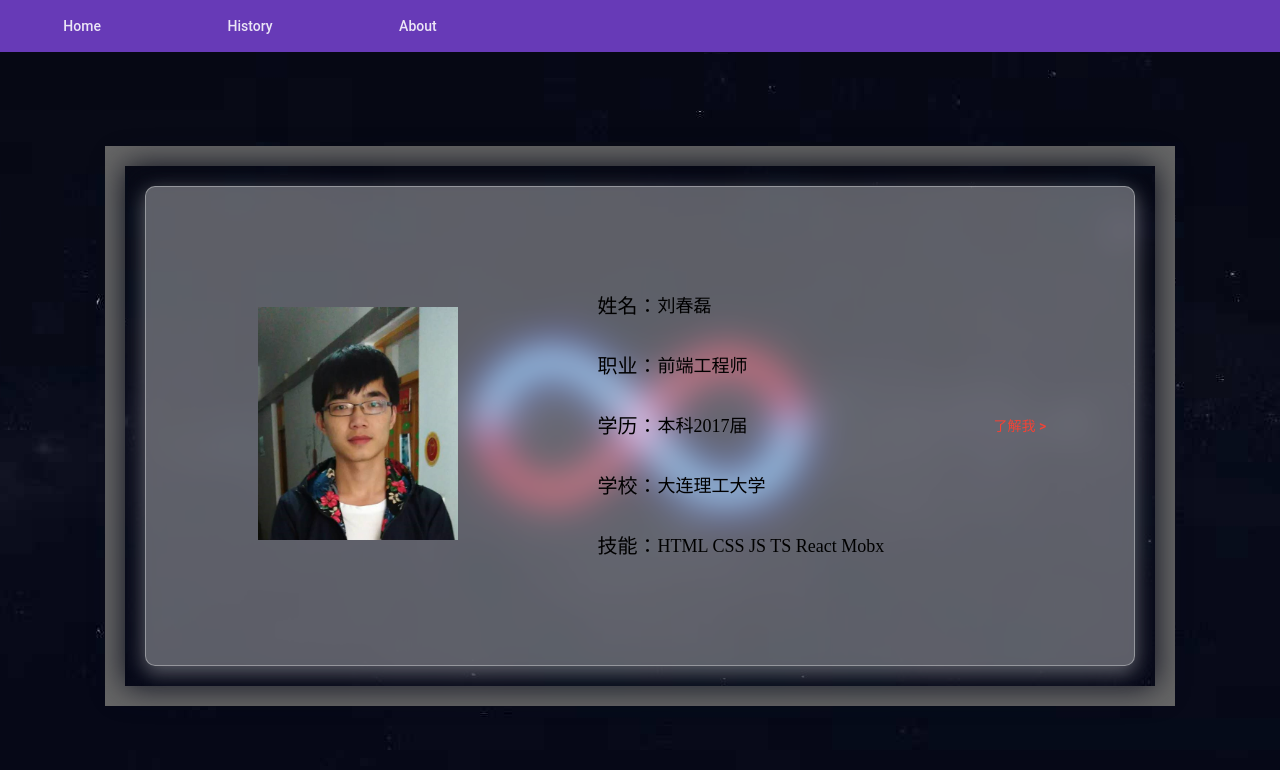
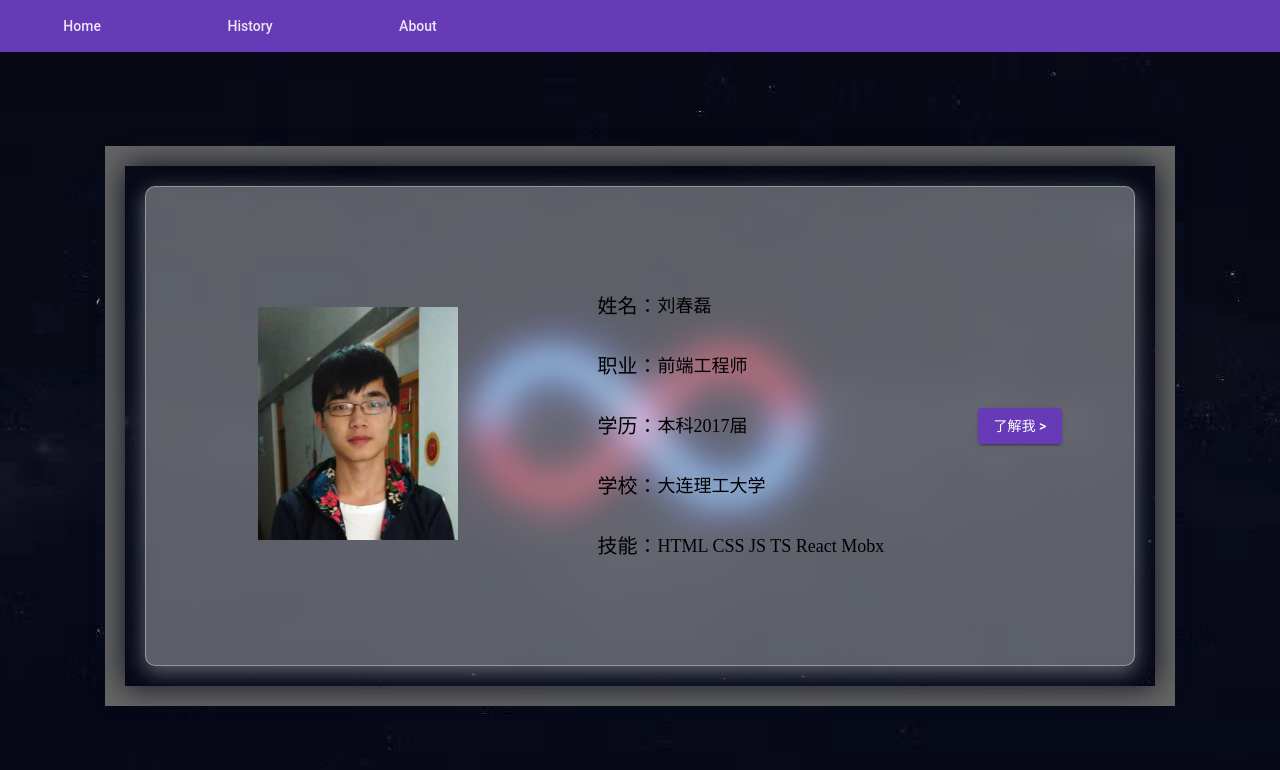
Before and after one commit to rannuo/my-resume, an Angular app: page / in a window 1280 px wide. Shown: the top 770 px of the page. Built offline with nearby package versions, Linux system fonts and the light colour scheme.

Commit message:
update button

```diff
--- a/src/app/home/home.component.html
+++ b/src/app/home/home.component.html
@@ -34,9 +34,8 @@
   </div>
   <a routerLink="/history" class="to-detail-btn">
     <button
-      class="mat-button mat-warn"
-      color="warn"
-      mat-button>
+      color="primary"
+      mat-raised-button>
       了解我 >
     </button>
   </a>
```
